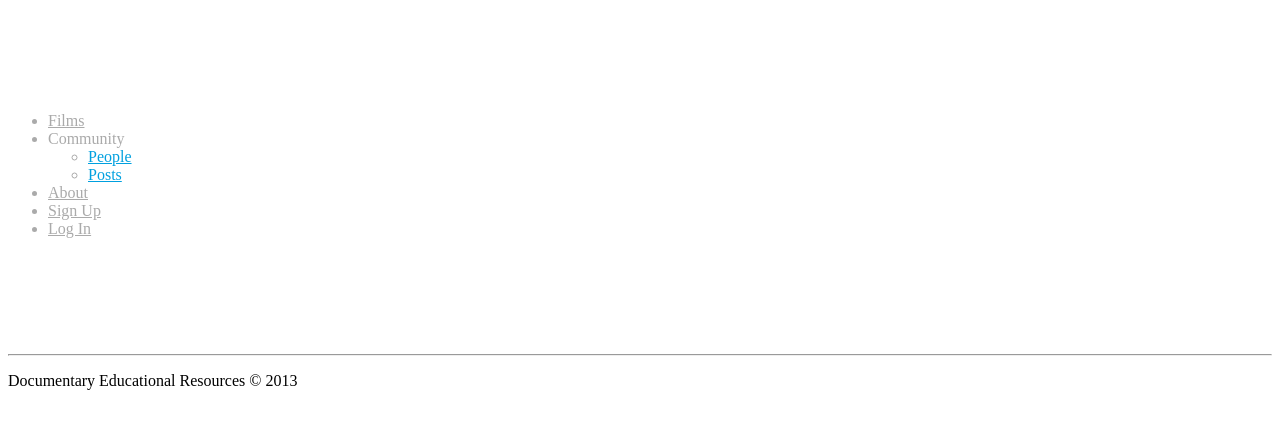
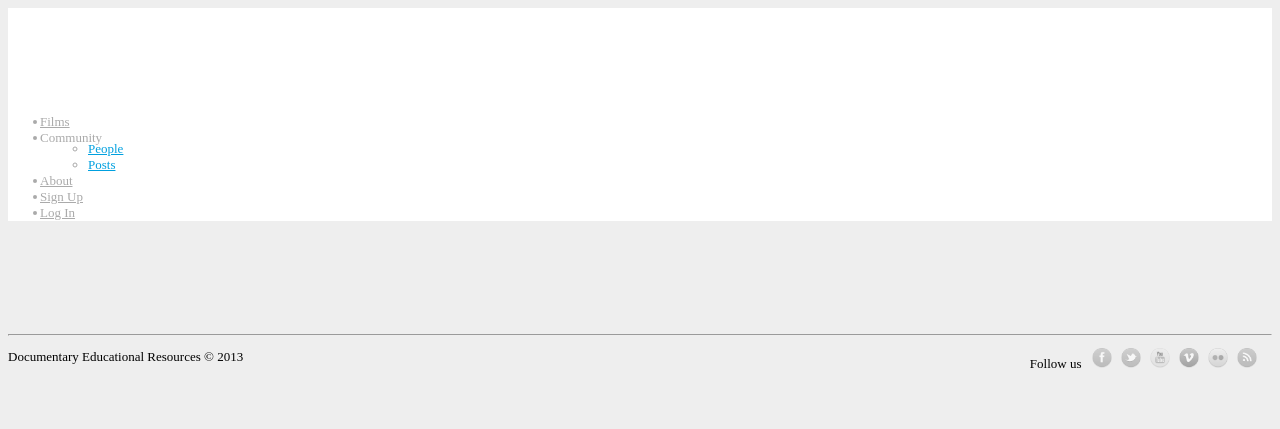
Before and after one commit to phantomhand/p4.aveni.biz, a PHP site: page /index/views/_v_template.php in a window 1280 px wide. Shown: the top 429 px of the page. Run offline with PHP 8.4, Linux system fonts and the light colour scheme; the template is opened without the code that fills it, so the values that code supplies are empty; some libraries are stand-ins or nearby versions.

Commit message:
work on layout and style for films post and users views

```diff
--- a/controllers/c_about.php
+++ b/controllers/c_about.php
@@ -7,7 +7,7 @@ class about_controller extends base_controller {
 
     public function index() {
             $this->template->content = View::instance('v_about');
-            $this->template->title   = "About Documentary Educational Resources";
+            $this->template->title   = "DER | About";
 
         # Render template
             echo $this->template;
--- a/controllers/c_films.php
+++ b/controllers/c_films.php
@@ -8,7 +8,7 @@ class films_controller extends base_controller {
     public function add() {
         # Setup view
         $this->template->content = View::instance('v_films_add');
-        $this->template->title   = "Add New Film";
+        $this->template->title   = "DER | Add New Film";
 
         # Pass in template-specific CSS files
 	    $this->template->client_files_head = '<link rel="stylesheet" href="/css/bootstrap.css" type="text/css">
@@ -39,7 +39,7 @@ class films_controller extends base_controller {
 	public function index() {
  	    # Set up the View
 	    $this->template->content = View::instance('v_films_index');
-	    $this->template->title   = "Films";
+	    $this->template->title   = "DER | Films";
 
 	    # Build the query
 	    $q = 'SELECT
--- a/controllers/c_posts.php
+++ b/controllers/c_posts.php
@@ -47,7 +47,7 @@ class posts_controller extends base_controller {
 	public function index() {
 	    # Set up the View
 	    $this->template->content = View::instance('v_posts_index');
-	    $this->template->title   = "Posts";
+	    $this->template->title   = "DER | Posts";
 
 	    # Build the query
 	    $q = 'SELECT
--- a/css/main.css
+++ b/css/main.css
@@ -1,7 +1,7 @@
 /* General ********/
 
 body {
-	background-color: #fff !important; /* #00A0DF */
+	background-color: #eee !important; /* #00A0DF */
 }
 
 .content {
@@ -40,31 +40,45 @@ p.welcome {
 
 .nav-pills {
 	color: #aaa !important;
-	padding-top: 5px;
+	padding-top: 10px;
+	margin-right: -2px;
+	font-size: small;
 }
 
 .nav > li > .admin {
-	color: orange !important;
-	font-weight: bold;
+	color: #09c !important;
 }
 
 .nav > li > .admin:hover {
-	color: darkorange !important;
+	color: #09f !important;
 }
 
 .nav > li > a {
 	color: #aaa !important;
 	background-color: #FFF !important;
+	margin-left: -8px;
 }
 
 .nav > li > a:hover {
 	color: #00A0DF !important;
 }
 
+ul.dropdown-menu {
+	border: none;
+	box-shadow: none;
+	font-size: small;
+	margin-top: -5px;
+}
+
+a.dropdown-menu {      ********** WORK ON TIHS ********
+	color: #eee !important;
+	background-color: red !important;
+}
+
 /* About ********/
 
 .about {
-	width: 60%;
+	width: 70%;
 }
 
 
@@ -246,15 +275,37 @@ a.followbutton, .postbutton {
     height: 20px;
 }
 
-/* Text Areas ********/
-
-.addpost {
-	width: 85% !important;
-}
-
 /* Misc ********/
 
 .hr {
-	width: 94%;
+	width: 96.5%;
 	margin-left: -2px;
 }
+
+.sm {
+	font-size: small;
+}
+
+#social-icons {
+	float: right;
+	margin-top: -30px;
+	padding-right: 10px;
+}
+
+
+.social {
+	float: leftt;
+	opacity: .5;
+	height: 20px;
+	width: 20px;
+	margin-right: 5px;
+}
+
+.social:hover {
+	opacity: 1;
+}
+
+h4.title {
+	text-transform: uppercase !important;
+	font-size: medium;
+}
--- a/views/_v_template.php
+++ b/views/_v_template.php
@@ -42,7 +42,7 @@
                 			<?php endif; ?>
                 		</li>
                 		<?php if($user->access_level == 3): ?>
-                			<li><a class="admin" href="/admin">ADMIN</a></li>
+                			<li><a class="admin" href="/admin">Admin</a></li>
                 		<?php endif; ?></li>
 	                		<li><a href="/films">Films</a></li>
 	                		<li class="dropdown"><a class="dropdown-toggle" data-toggle="dropdown">Community <span class="caret"></span></a>
@@ -82,8 +82,19 @@
 		<hr>
 
 		<footer>
-			<p>Documentary Educational Resources &copy; 2013</p>
+			<p class="sm">Documentary Educational Resources &copy; 2013</p>
+
+			<div id="social-icons">
+				<span class="sm">Follow us &nbsp;</span>
+				<a href="#"><img class="social" src="/images/icons/facebook.png"></a>
+				<a href="#"><img class="social" src="/images/icons/twitter.png"></a>
+				<a href="#"><img class="social" src="/images/icons/youtube.png"></a>
+				<a href="#"><img class="social" src="/images/icons/vimeo.png"></a>
+				<a href="#"><img class="social" src="/images/icons/flickr.png"></a>
+				<a href="#"><img class="social" src="/images/icons/rss.png"></a>
+			</div>
 		</footer>
+
 
 		</div> <!-- /container -->
 
--- a/views/v_films_id.php
+++ b/views/v_films_id.php
@@ -3,10 +3,10 @@
 		<div class="container">
 
 				<div> <!-- open individual film cell -->
-					<a href="/films/<?=$film['unique_id']?>"><img class="film-lg" src="/images/<?=$film['image']?>"></a>
+					<img class="film-lg" src="/images/<?=$film['image']?>">
 
 						<!-- Show the film info and content -->
-						<h2><?=$film['title']?><br>
+						<h2 class="title"><?=$film['title']?><br>
 							<?php if(!empty($film['alt_title'])):?> <?=$film['alt_title']?>
 							<?php endif; ?></h2>
 						<p>by <?=$film['director_1']?>
```
Also changed, not shown: other parts of css/main.css (+28 -13 lines), controllers/c_users.php (+5 -5 lines), views/v_films_index.php (+3 -5 lines), views/v_posts_index.php (+2 -6 lines), views/v_posts_users.php (+9 -9 lines), images/icons/facebook.png (added), images/icons/flickr.png (added), images/icons/rss.png (added), images/icons/twitter.png (added), images/icons/vimeo.png (added), images/icons/youtube.png (added).
